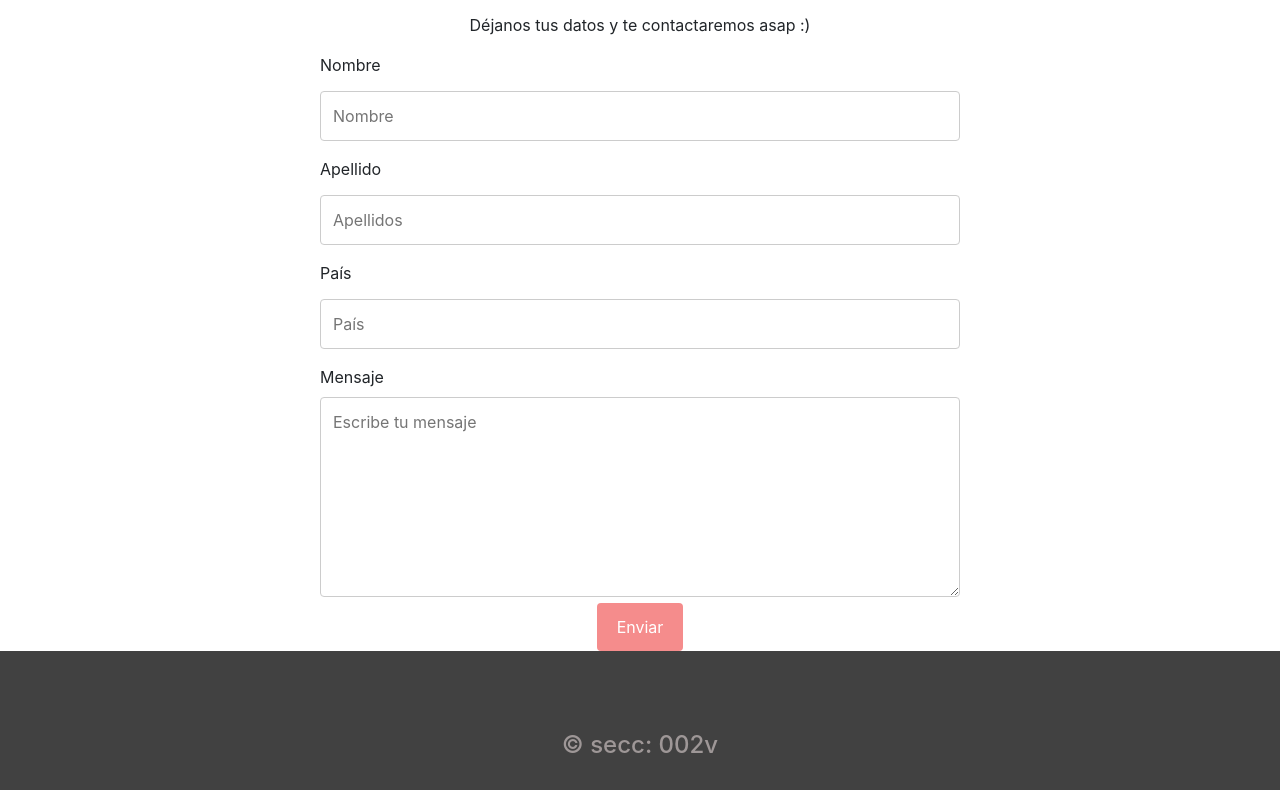
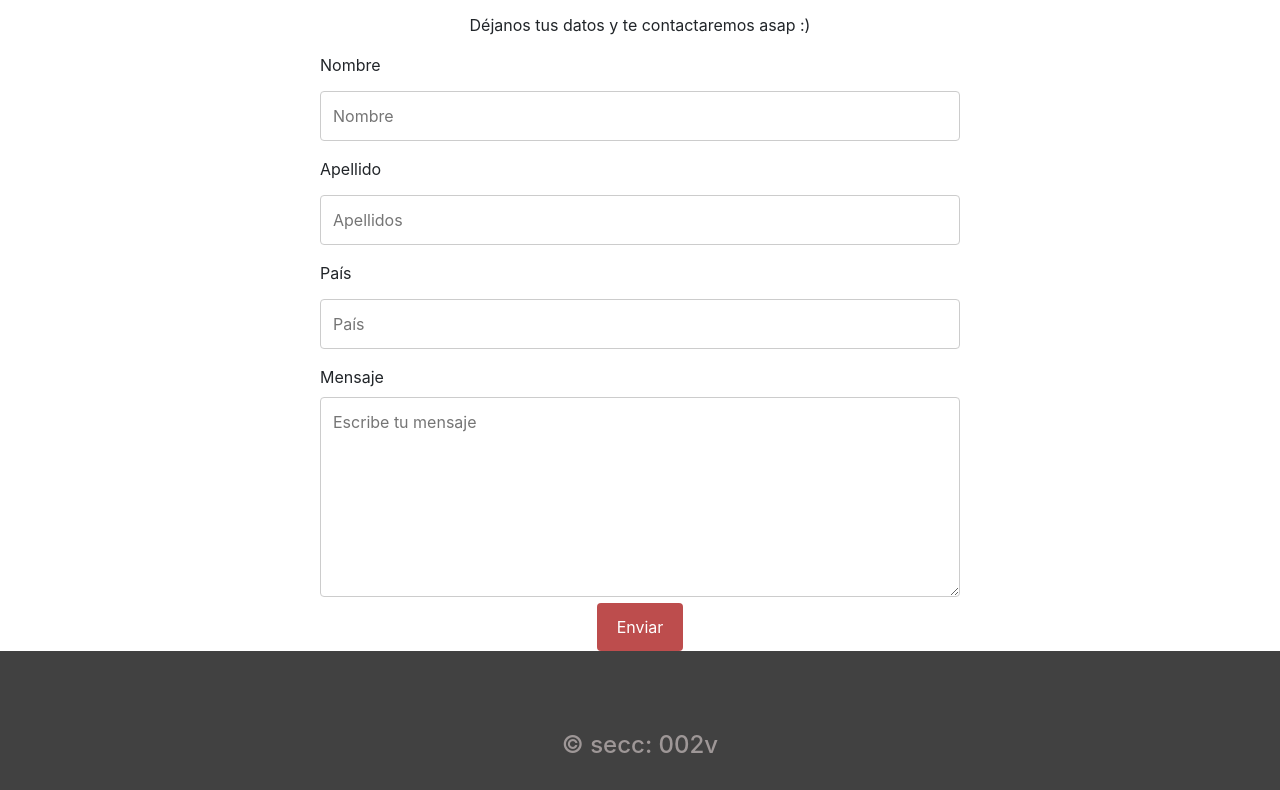
Before and after one commit to myguthub/projectweb1, a plain HTML site: page contact.html in a window 1280 px wide. Shown: the part 707-1497 px from the top of the page. Drawn offline with nearby package versions, Linux system fonts and the light colour scheme.

Commit message:
Update estilos.css

```diff
--- a/css/estilos.css
+++ b/css/estilos.css
@@ -517,7 +517,7 @@ input[type=text], select, textarea {
 
   /* Style the submit button with a specific background color etc */
   input[type=submit] {
-    background-color: #f58c8c;
+    background-color: #bd4d4d;
     color: white;
     padding: 12px 20px;
     border: none;
@@ -527,7 +527,7 @@ input[type=text], select, textarea {
 
   /* When moving the mouse over the submit button, add a darker green color */
   input[type=submit]:hover {
-    background-color: #993c3c;
+    background-color: #762121;
   }
 
   /* Add a background color and some padding around the form */
```
